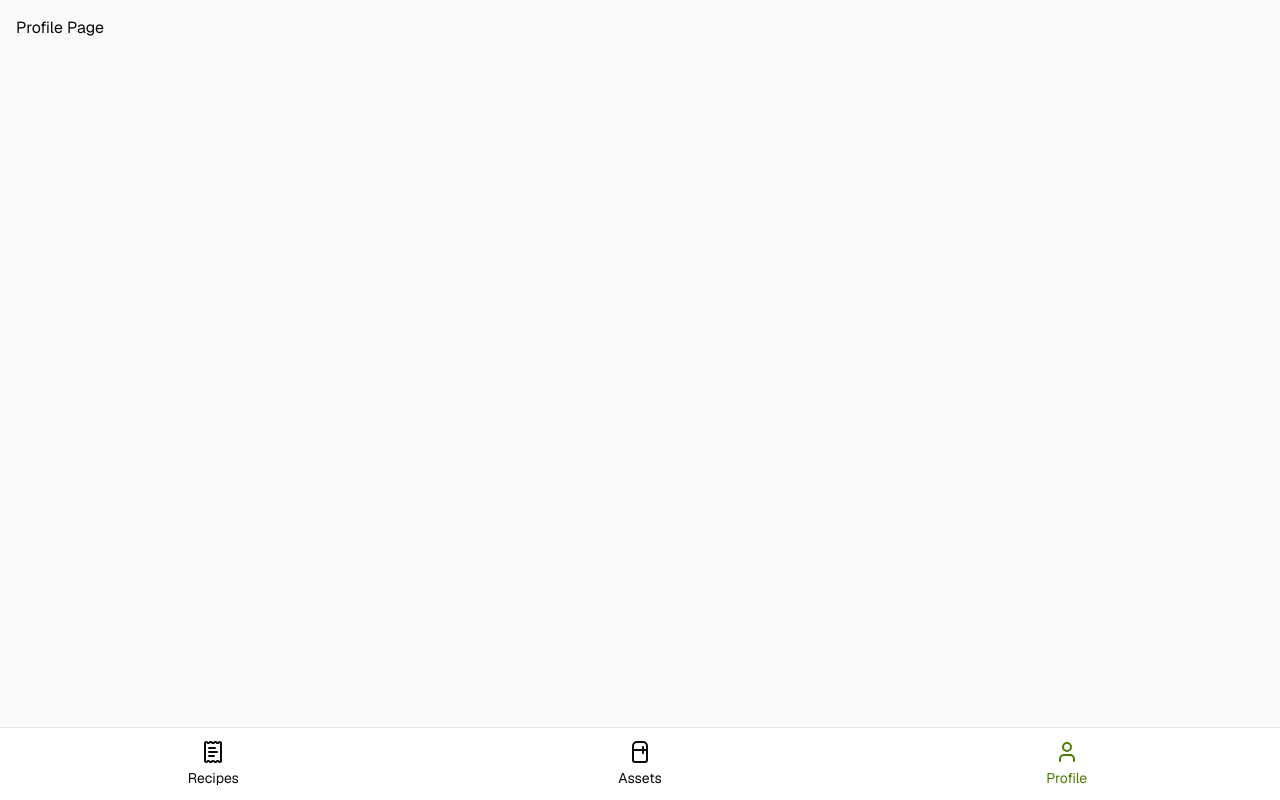
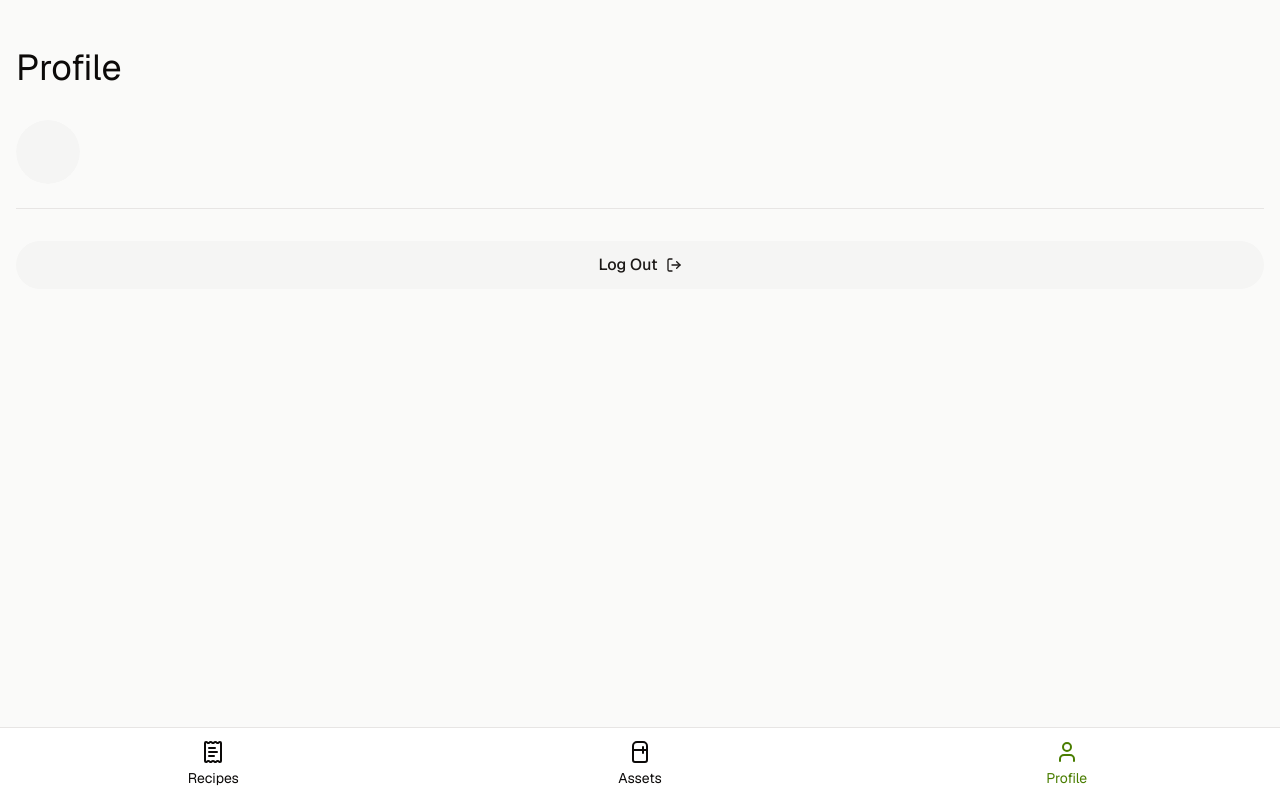
Before and after one commit to KrystianKurlej/smart-meal-planner, a Next.js app: page /app/profile in a window 1280 px wide. Built offline with nearby package versions, Linux system fonts and the light colour scheme; no server answers.

Commit message:
Dodaj komponenty Avatar do interfejsu użytkownika oraz zaktualizuj zależności w package.json i package-lock.json.

```diff
--- a/app/app/assets/page.tsx
+++ b/app/app/assets/page.tsx
@@ -28,10 +28,10 @@ export default function AssetsPage() {
   return (
     <>
     <header>
-      <h1 className="text-4xl font-bold mt-8 mb-4">Your assets</h1>
+      <h1 className="text-4xl mt-8 mb-4">Your assets</h1>
       <Drawer>
         <DrawerTrigger asChild>
-          <Button size="lg">
+          <Button>
             <CirclePlus />
             Add New Asset
           </Button>
--- a/app/app/profile/page.tsx
+++ b/app/app/profile/page.tsx
@@ -1,7 +1,38 @@
+'use client';
+
+import { Avatar, AvatarFallback, AvatarImage } from "@/components/ui/avatar"
+import { Button } from "@/components/ui/button";
+import { auth } from "@/lib/firebase";
+import { signOut } from "firebase/auth";
+import { LogOut } from "lucide-react";
+import { useRouter } from "next/navigation";
+
 export default function ProfilePage() {
+  const router = useRouter();
+
+  const handleLogout = () => {
+    signOut(auth).then(() => {
+      router.push("/");
+    }).catch((error) => {
+      console.error("Error signing out: ", error);
+    });
+  }
+
   return (
-    <div>
-      <h1>Profile Page</h1>
-    </div>
+    <>
+      <header>
+        <h1 className="text-4xl mt-8 mb-8">Profile</h1>
+        <Avatar>
+          <AvatarImage src="" alt="" />
+          <AvatarFallback></AvatarFallback>
+        </Avatar>
+      </header>
+      <main className="border-t mt-6">
+        <Button onClick={handleLogout} className="mt-8 mb-16 w-full" variant="secondary">
+          Log Out
+          <LogOut />
+        </Button>
+      </main>
+    </>
   );
 }
--- /dev/null
+++ b/components/ui/avatar.tsx
@@ -0,0 +1,53 @@
+"use client"
+
+import * as React from "react"
+import * as AvatarPrimitive from "@radix-ui/react-avatar"
+
+import { cn } from "@/lib/utils"
+
+function Avatar({
+  className,
+  ...props
+}: React.ComponentProps<typeof AvatarPrimitive.Root>) {
+  return (
+    <AvatarPrimitive.Root
+      data-slot="avatar"
+      className={cn(
+        "relative flex size-16 shrink-0 overflow-hidden rounded-full",
+        className
+      )}
+      {...props}
+    />
+  )
+}
+
+function AvatarImage({
+  className,
+  ...props
+}: React.ComponentProps<typeof AvatarPrimitive.Image>) {
+  return (
+    <AvatarPrimitive.Image
+      data-slot="avatar-image"
+      className={cn("aspect-square size-full", className)}
+      {...props}
+    />
+  )
+}
+
+function AvatarFallback({
+  className,
+  ...props
+}: React.ComponentProps<typeof AvatarPrimitive.Fallback>) {
+  return (
+    <AvatarPrimitive.Fallback
+      data-slot="avatar-fallback"
+      className={cn(
+        "bg-muted flex size-full items-center justify-center rounded-full",
+        className
+      )}
+      {...props}
+    />
+  )
+}
+
+export { Avatar, AvatarImage, AvatarFallback }
--- a/package.json
+++ b/package.json
@@ -11,6 +11,7 @@
   "dependencies": {
     "@radix-ui/react-accordion": "^1.2.12",
     "@radix-ui/react-aspect-ratio": "^1.1.8",
+    "@radix-ui/react-avatar": "^1.1.11",
     "@radix-ui/react-checkbox": "^1.3.3",
     "@radix-ui/react-dialog": "^1.1.15",
     "@radix-ui/react-label": "^2.1.8",
```
Also changed, not shown: 1 other file (tests, documents, lock files or other folders).
